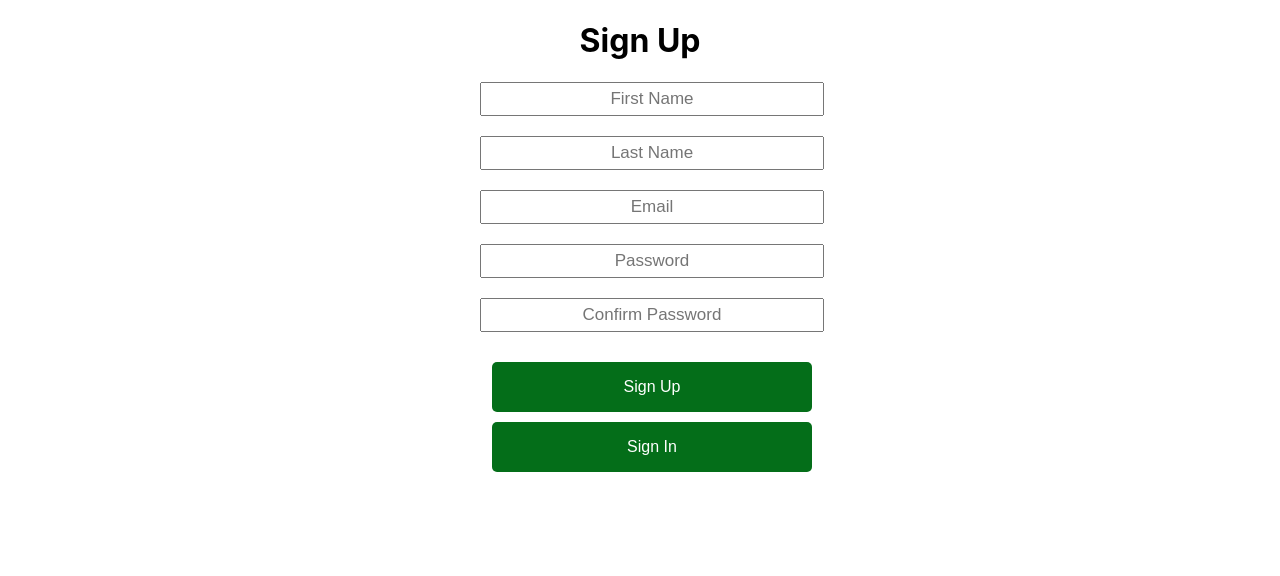
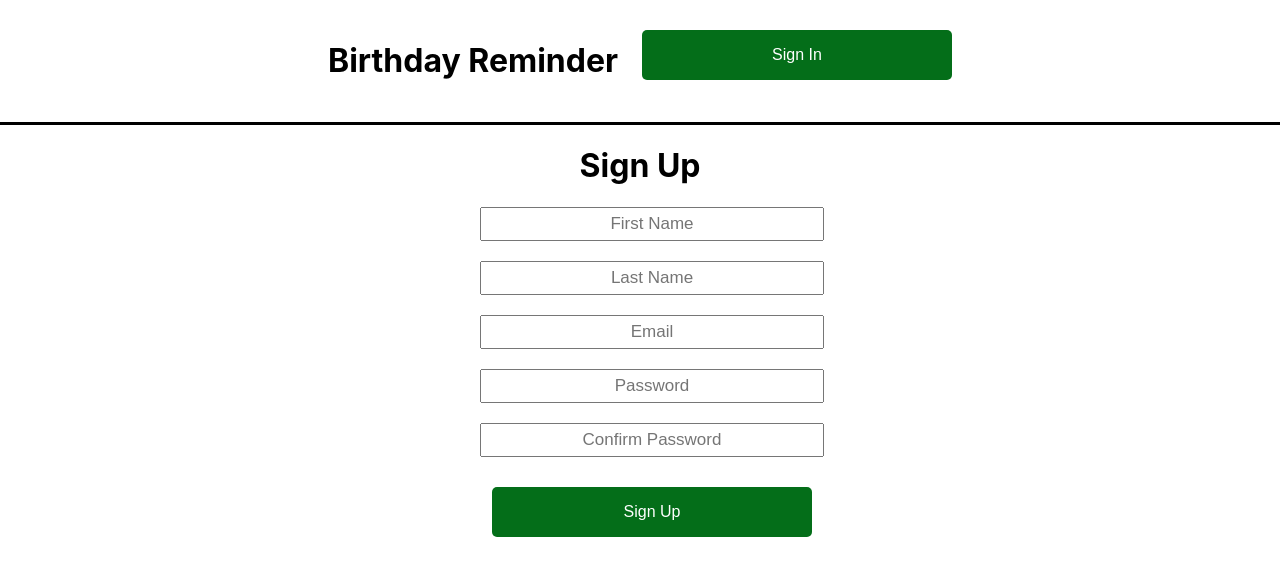
Before and after one commit to rbrahinets/birthday-reminder-frontend, a React (Create React App) app: page /birthday-reminder-frontend/sign-up in a window 1280 px wide. Shown: the top 576 px of the page. Built offline with nearby package versions, Linux system fonts and the light colour scheme.

Commit message:
Add Header component to sign up page

```diff
--- a/src/pages/SignUp.jsx
+++ b/src/pages/SignUp.jsx
@@ -2,6 +2,7 @@ import React, { useState } from 'react';
 import { useNavigate } from 'react-router-dom';
 import './styles.css';
 import userService from '../services/UserService';
+import Header from '../components/Header';
 import Input from '../components/Input';
 import Button from '../components/Button';
 
@@ -127,18 +128,13 @@ const SingUp = () => {
         }
     };
 
-    const handleSingInClick = () => {
-        navigate(`${url}/sign-in`);
-    };
-
     return (
         <>
+            <Header />
             <div className={'center'}>
                 <h1>Sign Up</h1>
                 {renderForm}
                 <Button text={'Sign Up'} onClick={handleSingUpClick} />
-                <br />
-                <Button text={'Sign In'} onClick={handleSingInClick} />
             </div>
         </>
     );
```
